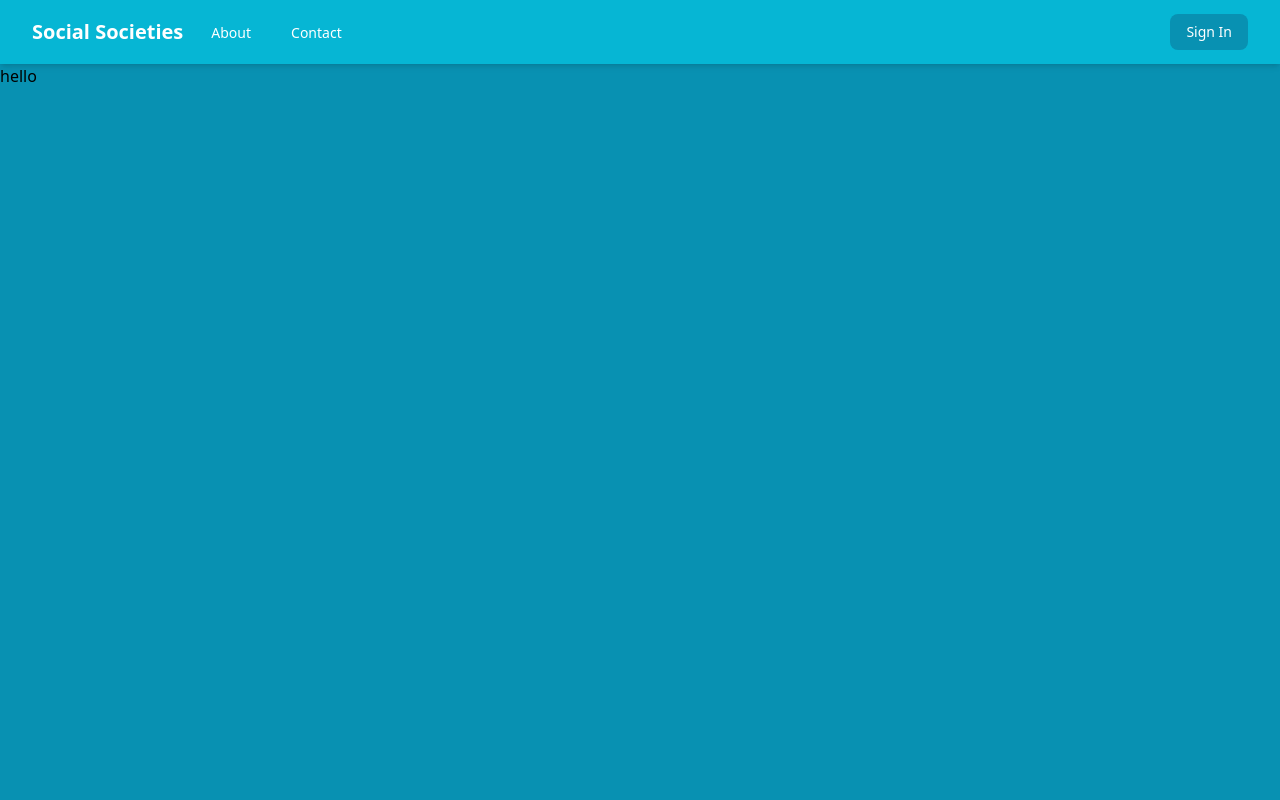
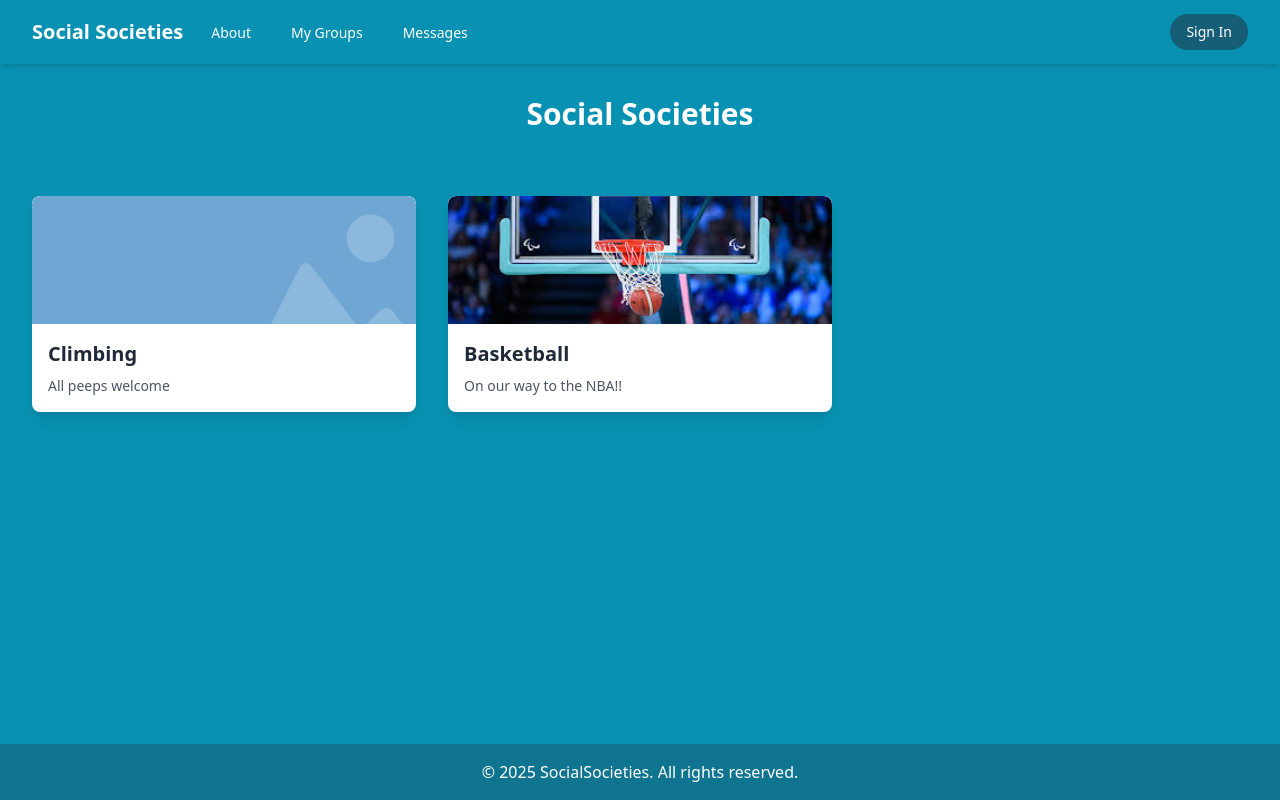
Before and after one commit to laurenrtraining/flask_app, a Flask app: page / in a window 1280 px wide. Run offline with Flask 3, Linux system fonts and the light colour scheme; some libraries are stand-ins or nearby versions.

Commit message:
created home page and successfully added new societies to db

```diff
--- a/src/app.py
+++ b/src/app.py
@@ -1,14 +1,19 @@
 from flask import Flask, render_template, request, redirect, url_for, session
 import os
 from database.database import db, Staff, Societies, Staff_Societies
-from sqlalchemy import inspect
+from werkzeug.utils import secure_filename
 
 instance_path = os.path.abspath(os.path.join(os.path.dirname(__file__), '..', 'instance'))
 # needed so the instance isn't made within src
 
-app = Flask(__name__, instance_path=instance_path, instance_relative_config=True)
+app = Flask(__name__, instance_path=instance_path, instance_relative_config=True, static_folder='static')
 
+# Ensures any uploaded images can be accessed when creating new groups
+UPLOAD_FOLDER = 'static/group_images'
+app.config['UPLOAD_FOLDER'] = UPLOAD_FOLDER
+os.makedirs(UPLOAD_FOLDER, exist_ok=True)
 
+#  Configuring db
 app.config['SQLALCHEMY_DATABASE_URI'] = 'sqlite:///' + os.path.join(app.instance_path, 'FLASK_DATABASE.db')
 app.config['SQLALCHEMY_TRACK_MODIFICATIONS'] = False
 
@@ -23,8 +28,9 @@ app.secret_key = os.urandom(24)
 # Add the HTML webpage designs
 @app.route('/')
 def index():
-    return render_template('index.html')
-# testing html page renders
+    groups = Societies.query.all()
+    return render_template('index.html', groups=groups)
+
 
 @app.route('/sign_in.html', methods=['GET','POST'])
 def sign_in():
@@ -36,13 +42,12 @@ def sign_in():
 
         if user and user.password == password:
             session['user_id'] = user.staff_username
-            return redirect(url_for('index'))  # or return a success message
+            return redirect(url_for('index'))
         else:
             return render_template('sign_in.html', error="Invalid username or password")
 
     return render_template('sign_in.html')
 
-# testing html page renders
 
 @app.route('/register.html', methods=['GET', 'POST'])
 def registration():
@@ -63,13 +68,15 @@ def registration():
             staff_username=username,
             job_role=job_role,
             staff_email=email,
-            password=password  # Note: store hashed in real apps!
+            password=password  # Might need to store this hashed eventually
         )
 
         db.session.add(new_staff)
         db.session.commit()
 
-        return redirect(url_for('home'))
+        user = Staff.query.filter_by(staff_username=username).first()
+        session['user_id'] = user.staff_username
+        return redirect(url_for('index'))
 
     return render_template('register.html')
 
@@ -80,9 +87,49 @@ def logout():
     session.clear()
     return redirect(url_for('index'))
 
-@app.route('/about.html')
+@app.route('/about')
 def about():
     return render_template('about.html')
+
+
+
+# Creation of new groups
+@app.route('/create-group')
+def create_group():
+    return render_template('create_group.html')
+
+@app.route('/submit-group', methods=['POST'])
+def submit_group():
+    name = request.form.get('name')
+    description = request.form.get('description')
+    image = request.files.get('image_filename')
+     # Get image and secure filename
+
+    if image and image.filename != '':
+        filename = secure_filename(image.filename)
+        image.save(os.path.join(app.config['UPLOAD_FOLDER'], filename))
+    else:
+        filename = None
+
+    new_group = Societies(
+        name=name,
+        description=description,
+        created_by=session.get('user_id'),
+        image_filename=filename,
+    )
+
+    db.session.add(new_group)
+    db.session.commit()
+
+
+    return redirect(url_for('index'))
+
+
+@app.route('/group/<int:group_id>')
+def group_detail(group_id):
+    group = Societies.query.get_or_404(group_id)
+    return render_template('group_detail.html', group=group)
+
 
 # Checking if the database already exists
 
--- a/src/database/database.py
+++ b/src/database/database.py
@@ -21,9 +21,9 @@ class Societies(db.Model):
     society_id = db.Column(db.Integer, primary_key=True)
     name = db.Column(db.String(100), nullable=False)
     description = db.Column(db.String(200), nullable=False)
-    meeting_time = db.Column(db.String(20), nullable=False)
-    location = db.Column(db.String(200), nullable=False)
     created_by = db.Column(db.Integer, db.ForeignKey('staff.staff_id'), nullable=False)
+    image_filename = db.Column(db.String(200), nullable=True)  # stores image filepath
+
 
 class Staff_Societies(db.Model):
     __tablename__ = "staff_societies"
--- /dev/null
+++ b/src/templates/footer/footer.html
@@ -0,0 +1,6 @@
+<!DOCTYPE html>
+
+<!-- Footer -->
+<footer class="bg-cyan-700 text-white text-center py-4 mt-10">
+  <p>&copy; 2025 SocialSocieties. All rights reserved.</p>
+</footer>
--- a/src/templates/index.html
+++ b/src/templates/index.html
@@ -3,62 +3,127 @@
   <head>
     <meta charset="UTF-8" />
     <meta name="viewport" content="width=device-width, initial-scale=1.0" />
-    <title>Tailwind Navbar</title>
+    <title>Social Societies</title>
     <script src="https://cdn.tailwindcss.com"></script>
   </head>
-  <body class="bg-cyan-600">
+  <body class="min-h-screen flex flex-col bg-cyan-600">
     <!-- Navbar -->
-    <nav class="bg-cyan-500 shadow-md">
-      <div class="max-w-7xl mx-auto px-4 sm:px-6 lg:px-8">
-        <div class="flex justify-between h-16">
-          <div class="flex">
-            <!-- Logo -->
-            <div
-              href="index.html"
-              class="flex-shrink-0 flex items-center text-xl font-bold text-white"
-            >
+    {% include 'navbar/navbar.html' %}
+
+    <!-- Main Body -->
+    <main class="flex-grow">
+      <div class="p-8">
+        <h1 class="text-3xl font-bold text-center text-white">
           Social Societies
+        </h1>
       </div>
 
-            <!-- Links -->
-            <div class="hidden sm:-my-px sm:ml-6 sm:flex sm:space-x-8">
+      <div class="grid grid-cols-1 sm:grid-cols-2 md:grid-cols-3 gap-8 p-8">
+        {% for group in groups %}
         <a
-                href="about"
-                class="inline-flex items-center px-1 pt-1 border-b-2 border-transparent text-sm font-medium text-white hover:border-blue-500 hover:text-blue-600"
+          href="{{ url_for('group_detail', group_id=group.society_id) }}"
+          class="block bg-white shadow-lg rounded-lg overflow-hidden hover:shadow-xl transition duration-300"
         >
-                About
+          {% if group.image_filename %}
+          <img
+            src="{{ url_for('static', filename='group_images/' + group.image_filename) }}"
+            alt="{{ group.name }}"
+            class="w-full h-32 object-cover rounded-t-lg"
+          />
+          {% else %}
+          <img
+            src="{{ url_for('static', filename='default.png') }}"
+            alt="Default image"
+            class="w-full h-32 object-cover rounded-t-lg"
+          />
+          {% endif %}
+
+          <div class="p-4">
+            <h2 class="text-xl font-semibold text-gray-800">
+              {{ group.name }}
+            </h2>
+            <p class="text-gray-600 text-sm mt-2">{{ group.description }}</p>
+          </div>
         </a>
-              <a
-                href="contact.html"
-                class="inline-flex items-center px-1 pt-1 border-b-2 border-transparent text-sm font-medium text-white hover:border-blue-500 hover:text-blue-600"
-              >
-                Contact
-              </a>
-            </div>
+        {% endfor %}
       </div>
 
-          <div class="flex items-center">
-            {% if 'user_id' in session %}
-            <!-- Show Sign Out -->
-            <a
-              href="{{ url_for('logout') }}"
-              class="bg-cyan-600 text-white px-4 py-2 rounded-lg text-sm hover:bg-blue-70"
+      <!-- Create Group Button - Only shows if user is logged in -->
+      {% if session['user_id'] %}
+      <a href="{{ url_for('create_group') }}">
+        <button
+          class="fixed bottom-16 right-4 bg-cyan-800 text-white px-4 py-2 rounded-full shadow-lg hover:bg-cyan-700"
         >
-              Sign Out
-            </a>
-            {% else %}
-            <!-- Show Sign In -->
-            <a
-              href="{{ url_for('sign_in') }}"
-              class="bg-cyan-600 text-white px-4 py-2 rounded-lg text-sm hover:bg-blue-70"
-            >
-              Sign In
+          Create New Group
+        </button>
       </a>
       {% endif %}
-          </div>
-        </div>
-      </div>
-    </nav>
-    hello
+    </main>
+
+    <!-- Footer -->
+    {% include 'footer/footer.html' %}
   </body>
 </html>
+
+<!-- Code to create error popup -->
+{% if error %}
+<style>
+  @keyframes slideUp {
+    0% {
+      transform: translate(-50%, 100%);
+      opacity: 0;
+    }
+    100% {
+      transform: translate(-50%, 0);
+      opacity: 1;
+    }
+  }
+
+  #alert {
+    position: fixed;
+    bottom: 20px;
+    left: 50%;
+    transform: translateX(-50%);
+    background-color: #f44336;
+    color: white;
+    padding: 16px 24px;
+    border-radius: 8px;
+    box-shadow: 0px 2px 10px rgba(0, 0, 0, 0.3);
+    z-index: 1000;
+    display: flex;
+    align-items: center;
+    justify-content: space-between;
+    min-width: 300px;
+    animation: slideUp 0.5s ease-out;
+  }
+</style>
+
+<div id="alert">
+  <span>{{ error }}</span>
+  <button
+    onclick="closeAlert()"
+    style="
+      background: none;
+      border: none;
+      color: white;
+      font-size: 20px;
+      margin-left: 16px;
+      cursor: pointer;
+    "
+  >
+    &times;
+  </button>
+</div>
+
+<script>
+  function closeAlert() {
+    const alert = document.getElementById("alert");
+    if (alert) {
+      alert.style.display = "none";
+    }
+  }
+
+  // Auto-close after 5 seconds
+  setTimeout(closeAlert, 5000);
+</script>
+{% endif %}
--- /dev/null
+++ b/src/templates/navbar/navbar.html
@@ -0,0 +1,59 @@
+<!DOCTYPE html>
+
+<!-- Navbar -->
+<nav class="bg-cyan-600 shadow-md">
+  <div class="max-w-7xl mx-auto px-4 sm:px-6 lg:px-8">
+    <div class="flex justify-between h-16">
+      <div class="flex">
+        <!-- Logo -->
+        <div
+          class="flex-shrink-0 flex items-center text-xl font-bold text-white"
+        >
+          <a href="/"> Social Societies </a>
+        </div>
+
+        <!-- Links -->
+        <div class="hidden sm:-my-px sm:ml-6 sm:flex sm:space-x-8">
+          <a
+            href="/about"
+            class="inline-flex items-center px-1 pt-1 border-b-2 border-transparent text-sm font-medium text-white hover:border-cyan-700 hover:text-cyan-800"
+          >
+            About
+          </a>
+          <a
+            href="my_groups.html"
+            class="inline-flex items-center px-1 pt-1 border-b-2 border-transparent text-sm font-medium text-white hover:border-cyan-700 hover:text-cyan-800"
+          >
+            My Groups
+          </a>
+          <a
+            href="messages.html"
+            class="inline-flex items-center px-1 pt-1 border-b-2 border-transparent text-sm font-medium text-white hover:border-cyan-700 hover:text-cyan-800"
+          >
+            Messages
+          </a>
+        </div>
+      </div>
+
+      <div class="flex items-center">
+        {% if 'user_id' in session %}
+        <!-- Show Sign Out -->
+        <a
+          href="{{ url_for('logout') }}"
+          class="bg-cyan-800 text-white px-4 py-2 rounded-lg text-sm hover:bg-cyan-700"
+        >
+          Sign Out
+        </a>
+        {% else %}
+        <!-- Show Sign In -->
+        <a
+          href="{{ url_for('sign_in') }}"
+          class="bg-cyan-800 text-white px-4 py-2 rounded-full text-sm hover:bg-cyan-700"
+        >
+          Sign In
+        </a>
+        {% endif %}
+      </div>
+    </div>
+  </div>
+</nav>
--- a/src/templates/sign_in.html
+++ b/src/templates/sign_in.html
@@ -11,7 +11,7 @@
     <div class="bg-white p-8 rounded-2xl shadow-md w-full max-w-md">
       <h2 class="text-2xl font-bold mb-6 text-center text-gray-800">Sign In</h2>
 
-      <form action="/sign_in.html" method="POST" class="space-y-4">
+      <form action="{{ url_for('sign_in') }}" method="POST" class="space-y-4">
         <div>
           <label
             for="staff_username"
```
Also changed, not shown: src/templates/about.html (added, +46 -0 lines), src/templates/create_group.html (added, +71 -0 lines), instance/FLASK_DATABASE.db, src/static/default.png (added), src/static/group_images/basketball.jpg (added). Lines whose indentation alone changed are shown as unchanged.
